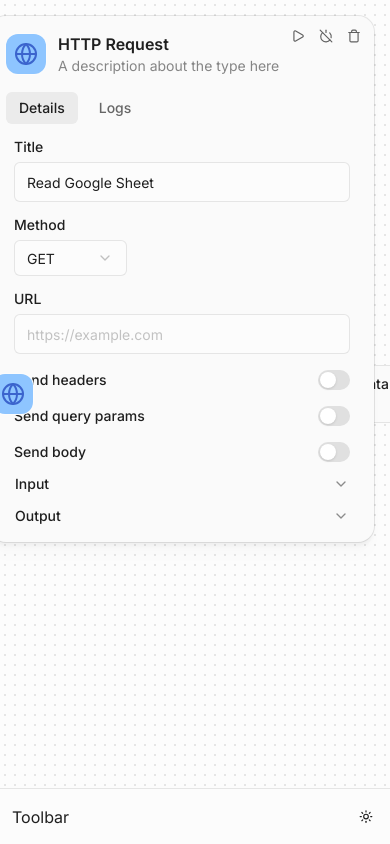
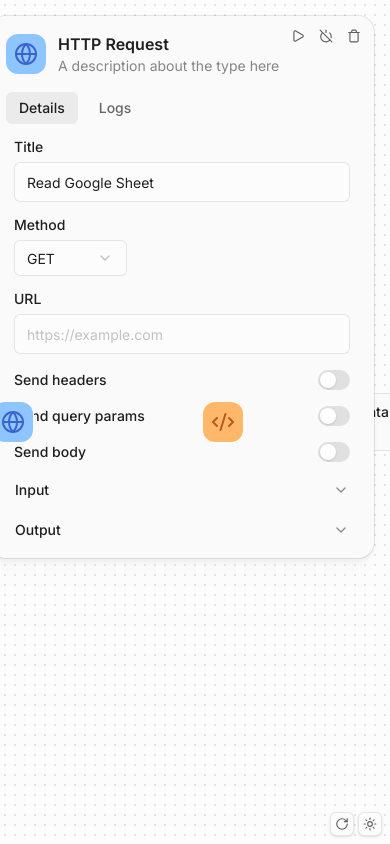
Before and after one commit to heymynameisrob/n8n-design-engineer-exercise, a React (Vite) app: page / in a window 390 px wide. Built offline with nearby package versions, Linux system fonts and the light colour scheme.

Commit message:
tidy styles

```diff
--- a/src/App.tsx
+++ b/src/App.tsx
@@ -1,5 +1,6 @@
 import { NodeDialog } from "@/components/node/node-dialog";
 import { Nodes } from "@/components/node/node-group";
+import { ResetButton } from "@/components/reset-button";
 import { ThemeToggle } from "@/components/theme-toggle";
 import { cn } from "@/lib/utils";
 
@@ -15,8 +16,8 @@ export function App() {
       >
         <Nodes />
       </main>
-      <footer className="flex items-center justify-between h-14 px-3 border-t bg-background">
-        <p>Toolbar</p>
+      <footer className="fixed bottom-2 right-2 flex items-center gap-1 z-max">
+        <ResetButton />
         <ThemeToggle />
       </footer>
       <NodeDialog />
--- a/src/components/node/node-context-menu.tsx
+++ b/src/components/node/node-context-menu.tsx
@@ -1,5 +1,15 @@
 import * as React from "react";
 import { useHotkeys } from "react-hotkeys-hook";
+import {
+  CopyIcon,
+  PlayIcon,
+  PowerIcon,
+  PowerOffIcon,
+  RefreshCwIcon,
+  SquarePenIcon,
+  Trash2Icon,
+} from "lucide-react";
+
 import {
   ContextMenu,
   ContextMenuContent,
@@ -13,22 +23,13 @@ import {
   ContextMenuSubTrigger,
   ContextMenuTrigger,
 } from "@/components/primitives/ContextMenu";
+import { Key } from "@/components/primitives/Key";
 import { NodeDeleteDialog } from "@/components/node/node-delete-dialog";
 import { getNodeTypeIcon } from "@/components/node/node-icons";
-import { Key } from "@/components/primitives/Key";
+import { useNodesContext } from "@/components/provider/provider-node";
 import { keyboardShortcuts, nodeTypes, typeNames } from "@/lib/constants";
-import type { Node, NodeType } from "@/lib/types";
-import { NodeFieldsMap } from "@/lib/types";
-import { useNodesContext } from "@/components/provider/provider-node";
-import {
-  CopyIcon,
-  PlayIcon,
-  PowerIcon,
-  PowerOffIcon,
-  RefreshCwIcon,
-  SquarePenIcon,
-  Trash2Icon,
-} from "lucide-react";
+
+import { NodeFieldsMap, type Node, type NodeType } from "@/lib/types";
 
 export function NodeContextMenu({
   children,
@@ -37,13 +38,8 @@ export function NodeContextMenu({
   children: React.ReactNode;
   node?: Node;
 }) {
-  const {
-    nodes,
-    setNodes,
-    selectedNode,
-    setSelectedNode,
-    setRunningNode,
-  } = useNodesContext();
+  const { nodes, setNodes, selectedNode, setSelectedNode, setRunningNode } =
+    useNodesContext();
   const [deleteDialogOpen, setDeleteDialogOpen] = React.useState(false);
   const isSelected = node?.id === selectedNode;
 
--- a/src/components/node/node-dialog.tsx
+++ b/src/components/node/node-dialog.tsx
@@ -1,14 +1,4 @@
-import { NodeForm } from "@/components/node/node-form";
-import { NodeTypeIcon } from "@/components/node/node-type-icon";
-import { NodeDeleteDialog } from "@/components/node/node-delete-dialog";
-import {
-  Tabs,
-  TabsContent,
-  TabsList,
-  TabsTrigger,
-} from "@/components/primitives/Tabs";
-import { useNodesContext } from "@/components/provider/provider-node";
-import { typeNames } from "@/lib/constants";
+import * as React from "react";
 import useMeasure from "react-use-measure";
 import { motion } from "motion/react";
 import {
@@ -18,9 +8,21 @@ import {
   TrashIcon,
   ChevronDownIcon,
 } from "lucide-react";
+
+import {
+  Tabs,
+  TabsContent,
+  TabsList,
+  TabsTrigger,
+} from "@/components/primitives/Tabs";
 import { Tooltip } from "@/components/primitives/Tooltip";
 import { Button } from "@/components/primitives/Button";
-import * as React from "react";
+import { NodeForm } from "@/components/node/node-form";
+import { NodeTypeIcon } from "@/components/node/node-type-icon";
+import { NodeDeleteDialog } from "@/components/node/node-delete-dialog";
+import { useNodesContext } from "@/components/provider/provider-node";
+import { typeNames } from "@/lib/constants";
+
 import type { Node } from "@/lib/types";
 
 export function NodeDialog() {
@@ -57,21 +59,21 @@ export function NodeDialog() {
           </TabsList>
           <TabsContent
             value="details"
-            className="h-full px-6 py-4 flex flex-col gap-3"
+            className="h-full px-6 py-4 flex flex-col gap-4"
           >
             <NodeForm key={selectedNode} nodeId={selectedNode} />
             <Button
-              size="xs"
+              size="sm"
               variant="ghost"
-              className="justify-between gap-1.5 -mx-1.5"
+              className="justify-between gap-1.5 -mx-3"
             >
               Input
               <ChevronDownIcon className="size-4 opacity-50" />
             </Button>
             <Button
-              size="xs"
+              size="sm"
               variant="ghost"
-              className="justify-between gap-1.5 -mx-1.5"
+              className="justify-between gap-1.5 -mx-3"
             >
               Output
               <ChevronDownIcon className="size-4 opacity-50" />
--- a/src/components/node/node-form.tsx
+++ b/src/components/node/node-form.tsx
@@ -3,6 +3,10 @@ import { useForm } from "react-hook-form";
 import { zodResolver } from "@hookform/resolvers/zod";
 import { z } from "zod";
 
+import { Switch } from "@/components/primitives/Switch";
+import { Input } from "@/components/primitives/Input";
+import { Select, SelectOption } from "@/components/primitives/Select";
+import { Textarea } from "@/components/primitives/Textarea";
 import { useNodesContext } from "@/components/provider/provider-node";
 import {
   Form,
@@ -12,14 +16,13 @@ import {
   FormLabel,
   FormMessage,
 } from "@/components/primitives/Form";
-import { Input } from "@/components/primitives/Input";
-import { Select, SelectOption } from "@/components/primitives/Select";
-import { Switch } from "@/components/primitives/Switch";
+import { cn } from "@/lib/utils";
+
 import { NodeFieldsMap, type Field, type NodeType } from "@/lib/types";
 
-interface NodeFormProps {
+type NodeFormProps = {
   nodeId: number;
-}
+};
 
 function createFormSchema(fields: Field[]) {
   const schemaShape: Record<string, z.ZodTypeAny> = {
@@ -79,34 +82,28 @@ function formValuesToNodeFields(
 export function NodeForm({ nodeId }: NodeFormProps) {
   const { nodes, setNodes } = useNodesContext();
 
-  // Find the node by ID
   const node = React.useMemo(
     () => nodes.find((n) => n.id === nodeId),
     [nodes, nodeId],
   );
 
-  // Get field definitions based on node type
   const fieldDefinitions = React.useMemo(
     () => (node ? NodeFieldsMap[node.type as NodeType] : []),
     [node],
   );
 
-  // Create the Zod schema dynamically
   const formSchema = React.useMemo(
     () => createFormSchema(fieldDefinitions),
     [fieldDefinitions],
   );
 
-  type FormValues = z.infer<typeof formSchema>;
-
-  // Initialize form with node's current field values
   const defaultValues = React.useMemo(
     () =>
       node ? nodeFieldsToFormValues(node.fields, node.title) : { title: "" },
     [node],
   );
 
-  const form = useForm<FormValues>({
+  const form = useForm<z.infer<typeof formSchema>>({
     resolver: zodResolver(formSchema),
     defaultValues,
   });
@@ -142,14 +139,11 @@ export function NodeForm({ nodeId }: NodeFormProps) {
     return () => subscription.unsubscribe();
   }, [form, nodeId, setNodes, fieldDefinitions, node]);
 
-  if (!node) {
-    return <div className="text-sm text-muted-foreground">Node not found</div>;
-  }
+  if (!node) return null;
 
   return (
     <Form {...form}>
-      <form className="space-y-4">
-        {/* Title field - always shown for all node types */}
+      <form className="flex flex-col gap-4">
         <FormField
           control={form.control}
           name="title"
@@ -168,19 +162,17 @@ export function NodeForm({ nodeId }: NodeFormProps) {
           )}
         />
 
-        {/* Dynamic fields based on node type */}
         {fieldDefinitions.map((field) => (
           <FormField
             key={field.id}
             control={form.control}
-            name={field.id as keyof FormValues}
+            name={field.id as keyof z.infer<typeof formSchema>}
             render={({ field: formField }) => (
               <FormItem
-                className={
-                  field.type === "boolean"
-                    ? "flex flex-row items-center justify-between"
-                    : ""
-                }
+                className={cn(
+                  field.type === "boolean" &&
+                    "flex flex-row items-center justify-between",
+                )}
               >
                 <FormLabel>{field.label}</FormLabel>
                 <FormControl>
@@ -193,11 +185,10 @@ export function NodeForm({ nodeId }: NodeFormProps) {
                       ))}
                     </Select>
                   ) : field.type === "textarea" ? (
-                    <textarea
+                    <Textarea
                       {...formField}
                       value={formField.value as string}
                       placeholder={field.placeholder}
-                      className="flex min-h-[80px] w-full rounded-md border border-input bg-background px-3 py-2 text-sm ring-offset-background placeholder:text-muted-foreground focus-visible:outline-none focus-visible:ring-2 focus-visible:ring-ring focus-visible:ring-offset-2 disabled:cursor-not-allowed disabled:opacity-50"
                     />
                   ) : field.type === "boolean" ? (
                     <Switch
--- a/src/components/node/node-type-icon.tsx
+++ b/src/components/node/node-type-icon.tsx
@@ -6,6 +6,7 @@ import {
   PowerOffIcon,
   WebhookIcon,
 } from "lucide-react";
+
 import { cn } from "@/lib/utils";
 import type { Node } from "@/lib/types";
 
--- a/src/components/primitives/Button.tsx
+++ b/src/components/primitives/Button.tsx
@@ -6,7 +6,7 @@ import { cn } from "@/lib/utils";
 import { Tooltip } from "@/components/primitives/Tooltip";
 
 const buttonVariants = cva(
-  "inline-flex items-center whitespace-nowrap border justify-center rounded-lg text-sm leading-4 font-medium transition-colors outline-none focus-visible:outline-none focus-visible:ring-2 focus-visible:ring-ring focus-visible:ring-offset-2 focus-visible:ring-offset-background disabled:opacity-50 disabled:pointer-events-none active:scale-[0.98]",
+  "inline-flex items-center whitespace-nowrap border justify-center rounded-lg text-sm leading-4 font-medium transition-colors outline-none focus-visible:outline-none focus-visible:ring-2 focus-visible:ring-ring focus-visible:ring-offset-2 focus-visible:ring-offset-background disabled:opacity-50 disabled:pointer-events-none",
   {
     variants: {
       variant: {
--- /dev/null
+++ b/src/components/primitives/Textarea.tsx
@@ -0,0 +1,22 @@
+import * as React from "react";
+
+import { cn } from "@/lib/utils";
+
+const Textarea = React.forwardRef<
+  HTMLTextAreaElement,
+  React.ComponentProps<"textarea">
+>(({ className, ...props }, ref) => {
+  return (
+    <textarea
+      className={cn(
+        "flex min-h-[60px] w-full rounded-md border bg-background px-3 py-2 text-base placeholder:text-gray-9 focus disabled:cursor-not-allowed disabled:opacity-50 md:text-sm outline-none focus-visible:ring-2 focus-visible:ring-offset-2 focus-visible:ring-ring focus-visible:ring-offset-background",
+        className,
+      )}
+      ref={ref}
+      {...props}
+    />
+  );
+});
+Textarea.displayName = "Textarea";
+
+export { Textarea };
--- /dev/null
+++ b/src/components/reset-button.tsx
@@ -0,0 +1,18 @@
+import { Button } from "@/components/primitives/Button";
+import { Tooltip } from "@/components/primitives/Tooltip";
+import { RotateCwIcon } from "lucide-react";
+
+export function ResetButton() {
+  const handleReset = () => {
+    localStorage.clear();
+    window.location.reload();
+  };
+
+  return (
+    <Tooltip content="Reset">
+      <Button size="icon" onClick={handleReset}>
+        <RotateCwIcon className="size-4 opacity-70" />
+      </Button>
+    </Tooltip>
+  );
+}
--- a/src/components/theme-toggle.tsx
+++ b/src/components/theme-toggle.tsx
@@ -8,19 +8,24 @@ import {
   DropdownMenuTrigger,
 } from "@/components/primitives/DropdownMenu";
 import { useTheme } from "@/components/provider/provider-theme";
+import { Tooltip } from "@/components/primitives/Tooltip";
 
 export function ThemeToggle() {
   const { setTheme } = useTheme();
 
   return (
     <DropdownMenu>
-      <DropdownMenuTrigger asChild>
-        <Button variant="ghost" size="icon">
-          <Sun className="h-[1.2rem] w-[1.2rem] scale-100 rotate-0 transition-all dark:scale-0 dark:-rotate-90" />
-          <Moon className="absolute h-[1.2rem] w-[1.2rem] scale-0 rotate-90 transition-all dark:scale-100 dark:rotate-0" />
-          <span className="sr-only">Toggle theme</span>
-        </Button>
-      </DropdownMenuTrigger>
+      <Tooltip content="Toggle theme">
+        <div className="flex">
+          <DropdownMenuTrigger asChild>
+            <Button size="icon">
+              <Sun className="size-4 scale-100 rotate-0 opacity-70 transition-all dark:scale-0 dark:-rotate-90" />
+              <Moon className="absolute size-4 opacity-70 scale-0 rotate-90 transition-all dark:scale-100 dark:rotate-0" />
+              <span className="sr-only">Toggle theme</span>
+            </Button>
+          </DropdownMenuTrigger>
+        </div>
+      </Tooltip>
       <DropdownMenuContent align="end">
         <DropdownMenuItem onClick={() => setTheme("light")}>
           Light
--- a/src/lib/initial-nodes.ts
+++ b/src/lib/initial-nodes.ts
@@ -14,7 +14,7 @@ export const initialNodes: Node[] = [
     id: 2,
     type: "code",
     title: "Run analysis on data",
-    isActive: false,
+    isActive: true,
     fields: NodeFieldsCode.map((field) => ({ [field.id]: field })),
     metadata: [],
   },
```
Also changed, not shown: src/components/node/node-item.tsx (+6 -9 lines).
